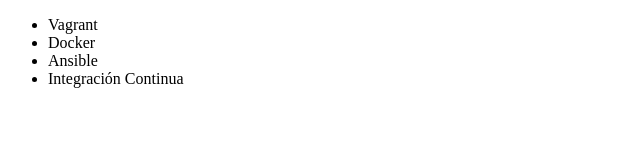
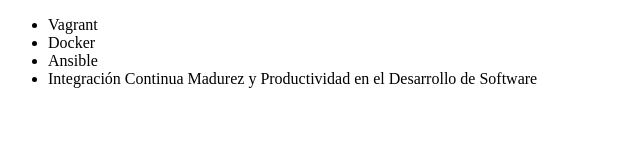
Before and after one commit to Oswaldocmtz/alura-git, a plain HTML site: page index.html in a window 1280 px wide. Shown: the whole page, without its empty margins (0-640 px from the left). Drawn offline with Linux system fonts and the light colour scheme.

Commit message:
Renombrando curso de Integracion Continua

```diff
--- a/index.html
+++ b/index.html
@@ -9,7 +9,7 @@
          <li> Vagrant </li>
          <li> Docker </li>
          <li> Ansible </li>
-         <li> Integración Continua </li>
+         <li> Integración Continua Madurez y Productividad en el Desarrollo de Software</li>
      </ul>
 </body>
 </html>
```
